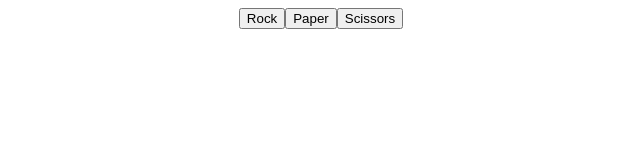
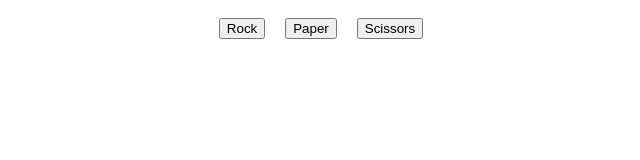
Before and after one commit to BastilliuS/rock-paper-scissors, a plain HTML site: page index.html in a window 1280 px wide. Shown: the whole page, without its empty margins (319-959 px from the left). Drawn offline with Linux system fonts and the light colour scheme.

Commit message:
Commit before pause/nap

```diff
--- a/index.html
+++ b/index.html
@@ -10,6 +10,7 @@
     </script>
 </head>
 <body>
+<div id="bigContainer"></div>
 <div id="container"></div>
 <div id="results"></div>
 <div id="score"></div>
--- a/script.js
+++ b/script.js
@@ -81,7 +81,6 @@ let c=0;
     roundResult=playRound("paper");
     results.textContent="";
     computer.textContent="";
-    computer.style.cssText="margin=100px";
     computer.textContent="Computer:";
     player.textContent="Player:";
     computer.textContent+=c;
@@ -100,12 +99,23 @@ let c=0;
     results.innerHTML+=roundResult;
     results.innerHTML+="<br>";
 })
+
+rock.style.margin="10px";
+paper.style.margin="10px";
+scissors.style.margin="10px";
 const score=document.querySelector("#score");
 const computer=document.createElement("div");
- computer.style.cssText="margin=100px;";
+computer.style.margin="10px";
+
 const player=document.createElement("div");
+player.style.margin="10px";
 const body=document.querySelector("body");
- body.style.cssText="display: flex; align-items: center; justify-content: space-around; flex-direction: column;"
 
+const bigContainer=document.querySelector("#bigContainer");
+bigContainer.append(container,results,score);
+document.getElementById("bigContainer").style.display="flex";
+document.getElementById("bigContainer").style.flexDirection="column";
+document.getElementById("bigContainer").style.justifyContent="space-between";
+document.getElementById("bigContainer").style.alignItems="center";
 score.append(computer,player);
 console.log(container);
```
Lines whose indentation alone changed are shown as unchanged.
